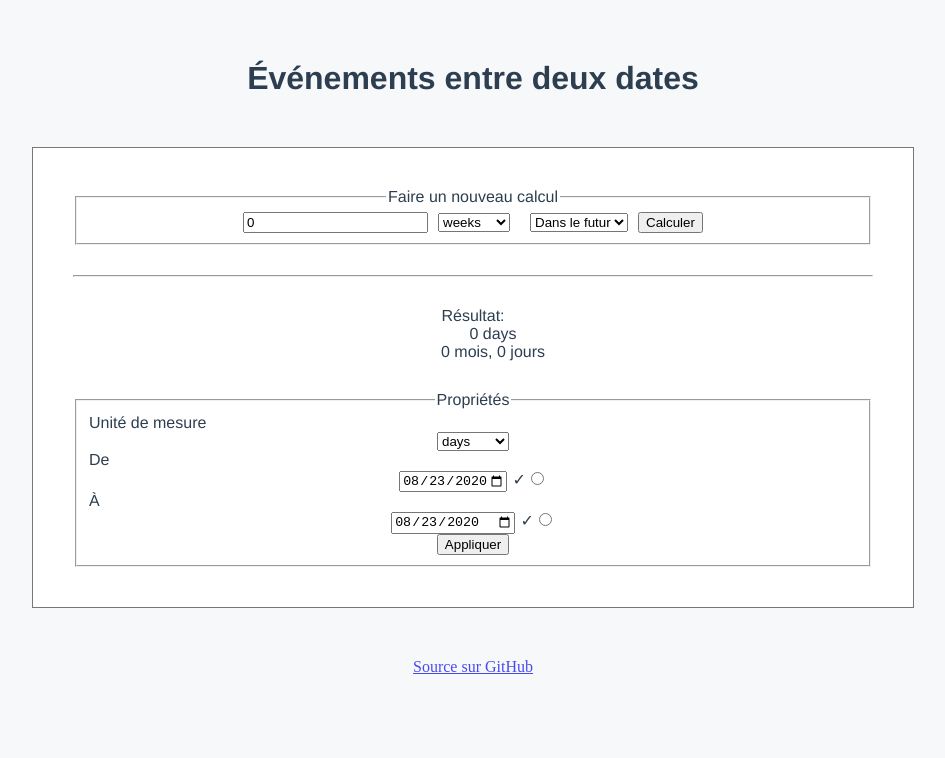
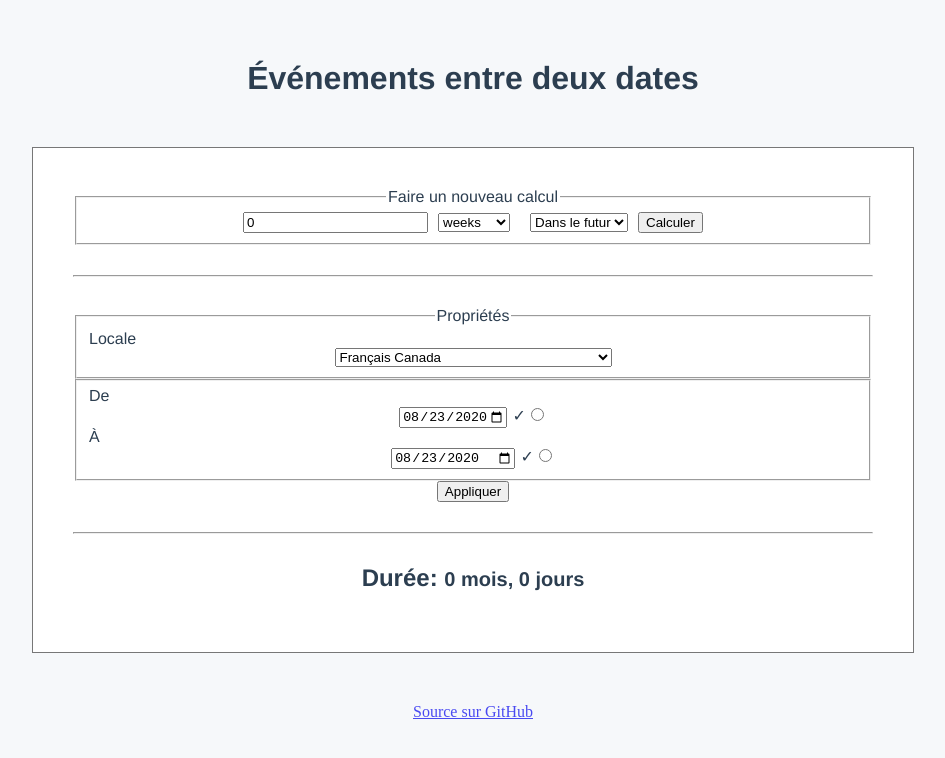
Before and after one commit to renoirb/evenements-entre-deux-dates, a Vue app: page / in a window 1280 px wide. Shown: the top 758 px of the page, without its empty margins (167-1112 px from the left). Built offline with nearby package versions, Linux system fonts and the light colour scheme.

Commit message:
Make upcoming events in preferred locale, and only in the future

```diff
--- a/src/App.vue
+++ b/src/App.vue
@@ -7,24 +7,57 @@
         class="block"
       />
       <hr class="block" />
-      <dl class="block">
-        <dt>Résultat:</dt>
-        <dd>
-          {{ duration }}
-          <span>{{ distanceDates.unit.value }}</span>
-        </dd>
-        <dd>{{ textualDuration }}</dd>
-      </dl>
       <DateRange :distance-dates="distanceDates" class="block" />
-      <div class="block" v-if="nextEvents.length > 1">
-        <h2>{{ nextEvents[0].toLocaleString({ weekday: 'long' }) }}s</h2>
-        <ul class="no-bullets">
-          <li v-for="(date, index) of nextEvents" :key="index">
-            <a :href="formatCalendar(dateRangeValues, date)" target="_blank">{{
-              date.toISODate()
-            }}</a>
-          </li>
-        </ul>
+      <hr class="block" />
+      <div class="block">
+        <h2>
+          <span>Durée:&nbsp;</span>
+          <small>{{ textualDuration }}</small>
+        </h2>
+        <div
+          class="events"
+          v-if="nextEvents.length > 1"
+        >
+          <h3>
+            <span>Dates des prochains&nbsp;</span>
+            <em>
+              {{
+                nextEvents[0].toLocaleString({
+                  weekday: 'long',
+                  locale: dateRangeValues.locale,
+                })
+              }}s
+            </em>
+          </h3>
+          <ul class="no-bullets">
+            <li
+              v-for="(date, index) of nextEvents"
+              :key="index + '--' + dateRangeValues.locale"
+            >
+              <!-- Code smellllllls FIXME, please! -->
+              <a
+                :href="formatCalendar(dateRangeValues, date)"
+                :data-date-locale="
+                  date.toISODate() +
+                  '--' +
+                  dateRangeValues.locale
+                "
+                target="_blank"
+              >
+                {{
+                  date.toRelativeCalendar({
+                    locale: dateRangeValues.locale,
+                  }) +
+                  ', ' +
+                  date.toLocaleString({
+                    dateStyle: 'medium',
+                    locale: dateRangeValues.locale,
+                  })
+                }}
+              </a>
+            </li>
+          </ul>
+        </div>
       </div>
     </section>
   </div>
@@ -69,6 +102,7 @@ export default defineComponent({
     dateRangeValues(): IDateRange {
       return {
         direction: this.distanceDates.direction.value,
+        locale: this.distanceDates.locale.value,
         max: this.distanceDates.max.value,
         min: this.distanceDates.min.value,
         today: this.distanceDates.today.value,
@@ -77,19 +111,20 @@ export default defineComponent({
     nextEvents() {
       const unit = 'weeks'
       const count = 1
-      const events = createDateTimeCollection(
-        this.distanceDates.min.value,
-        this.distanceDates.max.value,
+      const events = createDateTimeCollection({
         count,
+        locale: this.distanceDates.locale.value,
+        max: this.distanceDates.max.value,
+        min: this.distanceDates.min.value,
         unit,
-      )
+      })
       return [...events]
     },
     textualDuration(): string {
       const interval = toDateTimeInterval(this.dateRangeValues)
       const duration = interval.toDuration(['months', 'days']).toObject()
       return `${duration.months} mois, ${duration.days} jours`
-    }
+    },
   },
   methods: {
     formatCalendar(dateRange: IDateRange, date: DateTime): string {
@@ -99,17 +134,18 @@ export default defineComponent({
       const inTheFuture = isFuture(direction)
       const today = inTheFuture ? 'min' : 'max'
       const field = inTheFuture ? 'max' : 'min'
-      const date = createDateTime(count, unit, direction)
+      const { locale } = this.dateRangeValues
+      const date = createDateTime(count, unit, direction, locale)
       const changeset = {
+        [field]: date.toISODate(),
         count,
+        direction,
+        locale,
+        today,
         unit,
-        direction,
-        today,
-        [field]: date.toISODate(),
       }
       this.changeDateRange(changeset)
       const events = [...this.nextEvents]
-      console.log('onRelativeDateRangeFormSubmit', events)
     },
   },
 })
--- a/src/components/DateRange.vue
+++ b/src/components/DateRange.vue
@@ -2,6 +2,7 @@
   <form method="GET">
     <fieldset>
       <legend>Propriétés</legend>
+      <!--
       <label
         for="unit"
       >
@@ -10,8 +11,31 @@
       <SelectDateRangeUnit
         :value="distanceDates.unit.value"
         name="unit"
+        id="unit"
         @change="onChangeSelectDateRangeUnit"
       />
+      -->
+      <label
+        for="locale"
+      >
+        Locale
+      </label>
+      <select
+        v-model="distanceDates.locale.value"
+        name="locale"
+        id="locale"
+      >
+        <option
+          v-for="([item, label], index) of localesUnits"
+          :key="index"
+          :value="item"
+          :selected="item === distanceDates.locale.value"
+        >
+          {{ label }}
+        </option>
+      </select>
+    </fieldset>
+    <fieldset>
       <label
         for="min"
       >
@@ -54,9 +78,8 @@
         @click="distanceDatesTodayClick"
         title="Ajuster avec la date d’aujourd’hui"
       />
-      <br/>
-      <button type="submit">Appliquer</button>
     </fieldset>
+    <button type="submit">Appliquer</button>
   </form>
 </template>
 
@@ -64,10 +87,11 @@
 import { defineComponent } from 'vue'
 import SelectDateRangeUnit from './SelectDateRangeUnit.vue'
 import {
+  DurationUnit,
+  durationUnits,
   IDateRangeComponentProps,
   IDateRangeData,
-  durationUnits,
-  DurationUnit,
+  localesUnits,
 } from '../use-distance-dates.ts'
 
 export default defineComponent<IDateRangeComponentProps, IDateRangeData, {}>({
@@ -83,6 +107,7 @@ export default defineComponent<IDateRangeComponentProps, IDateRangeData, {}>({
   data() {
     return {
       durationUnits,
+      localesUnits,
     }
   },
   methods: {
--- a/src/use-distance-dates.ts
+++ b/src/use-distance-dates.ts
@@ -10,6 +10,19 @@ import {
   readonly,
 } from 'vue'
 import { DateTime, Interval, DurationUnit } from 'luxon'
+
+export const localesUnits: [string, string][] = [
+  ['fr-CA', 'Français Canada'],
+  ['en-CA', 'English Canada'],
+  ['en-CA-u-ca-buddhist', 'English Canada with Budhist calendar'],
+  ['pt-BR', 'Português'],
+  ['ja-JP', '日本語 (Japanese)'],
+  [
+    'ja-Jpan-JP-u-ca-japanese-hc-h12',
+    '日本語 (Japanese with Japanese calendar)',
+  ],
+  ['hi-IN', 'हिन्दी (Hindi)'],
+]
 
 export const durationUnits: ReadonlyArray<DurationUnit> = [
   'years',
@@ -63,9 +76,7 @@ export const isFuture = (direction: DateRangeDirection): boolean => {
   return direction === DateRangeDirection.Future
 }
 
-export const toDateTimeInterval = (
-  dateRange: IDateRange,
-): Interval => {
+export const toDateTimeInterval = (dateRange: IDateRange): Interval => {
   const minDate = DateTime.fromISO(dateRange.min)
   const maxDate = DateTime.fromISO(dateRange.max)
   const interval = Interval.fromDateTimes(minDate, maxDate)
@@ -87,18 +98,19 @@ export const formatCalendarLink = (
 ): string => {
   const FORMAT = 'yyyyMMdd'
   const urlObj = new URL('https://calendar.google.com/calendar/r/eventedit')
+  const { locale = 'en-CA' } = dateRange
   urlObj.searchParams.append('ctz', 'America/New_York')
   urlObj.searchParams.append('text', 'Rendez-vous avec')
-  const minDate = DateTime.fromISO(dateRange.min)
+  const minDate = DateTime.fromISO(dateRange.min, { locale })
   const min = minDate.toFormat('DDD')
-  const max = DateTime.fromISO(dateRange.max).toFormat('DDD')
+  const max = DateTime.fromISO(dateRange.max, { locale }).toFormat('DDD')
   const interval = Interval.fromDateTimes(minDate, date)
   const when = interval.toDuration(['months', 'days']).toObject()
   const details = `
 ----
 Début de période: ${min}
 Fin de période: ${max}
-Moment du rendez-vous: ${when.months} mois, ${when.days} jours
+Moment du rendez-vous: ${when.months} mois, ${Math.ceil(when.days)} jours
   `
   urlObj.searchParams.append('details', details)
   const dates = [
@@ -112,13 +124,10 @@ Moment du rendez-vous: ${when.months} mois, ${when.days} jours
 
 export interface IDateRange {
   direction: IDateRangeDirection
+  locale?: string
   max: string
   min: string
   today: 'max' | 'min' | false
-}
-
-export interface IPreferences {
-  locale: string
 }
 
 export interface IDistance {
@@ -129,7 +138,7 @@ export interface IComputed {
   duration: Ref<number>
 }
 
-export type IDistanceDatesModel = IDateRange & IDistance & IPreferences
+export type IDistanceDatesModel = IDateRange & IDistance
 
 export const distanceDatesModelFields = new Set([
   'direction',
@@ -180,37 +189,40 @@ export const createDateTime = (
   count: number,
   unit: DurationUnit,
   direction: DateRangeDirection,
+  locale: string = 'en-CA',
 ): DateTime => {
   const inTheFuture = isFuture(direction)
+  let d: DateTime
   if (inTheFuture) {
-    return DateTime.local().plus({ [unit]: count })
+    d = DateTime.local().plus({ [unit]: count })
   } else {
-    return DateTime.local().minus({ [unit]: count })
+    d = DateTime.local().minus({ [unit]: count })
   }
+  d.setLocale(locale)
+  return d
+}
+
+export interface ICreateDateTimeCollectionOptions
+  extends Pick<IDistanceDatesModel, 'locale' | 'min' | 'max' | 'unit'> {
+  count: number
 }
 
 export const createDateTimeCollection = function* dateTimeCollection(
-  min: string,
-  max: string,
-  count: number,
-  unit: DurationUnit,
+  opts: ICreateDateTimeCollectionOptions,
 ): Generator<DateTime> {
-  const minDate = DateTime.fromISO(min)
-  const maxDate = DateTime.fromISO(max)
+  const { min, max, count, unit, locale = 'en-CA' } = opts
+  const today = DateTime.local()
+  today.setLocale(locale)
+  let minDate = DateTime.fromISO(min, { locale })
+  if (minDate < today) {
+    minDate = today
+  }
+  const maxDate = DateTime.fromISO(max, { locale })
   let cur = minDate
   do {
-    /*
-    console.log('dateTimeCollection', {
-      'cur < maxDate': cur < maxDate,
-      cur: cur.toISODate(),
-      minDate: minDate.toISODate(),
-      min,
-      maxDate: maxDate.toISODate(),
-      max,
-    })
-    */
     yield cur
     cur = cur.plus({ [unit]: count })
+    cur.setLocale(locale)
   } while (cur < maxDate)
 }
 
@@ -262,6 +274,10 @@ export default (
     changeset: Partial<IDistanceDatesModel> = {},
   ): void => {
     const before = { ...unref(distanceDates) }
+    logger.debug(`use-distance-dates 1/2: changeDateRange`, {
+      before,
+      changeset,
+    })
     for (const [key, value] of Object.entries(changeset)) {
       if (distanceDatesModelFields.has(key)) {
         if (
@@ -281,7 +297,7 @@ export default (
     if ('today' in changeset && typeof changeset.today === 'string') {
       distanceDates[changeset.today] = today
     }
-    logger.debug(`use-distance-dates: changeDateRange`, {
+    logger.debug(`use-distance-dates 2/2: changeDateRange`, {
       before,
       after: { ...unref(distanceDates) },
     })
@@ -299,17 +315,26 @@ export default (
         changeset[key] = value
       }
     }
+    logger.debug(`use-distance-dates: onMounted`, {
+      changeset,
+    })
     changeDateRange(changeset)
   })
 
   watchEffect(() => {
     const unit = distanceDates.unit
-    const max = DateTime.fromISO(distanceDates.max)
-    const min = DateTime.fromISO(distanceDates.min)
+    const locale = distanceDates.locale
+    const max = DateTime.fromISO(distanceDates.max, {
+      locale,
+    })
+    const min = DateTime.fromISO(distanceDates.min, {
+      locale,
+    })
     const interval = Interval.fromDateTimes(min, max)
     const computedDuration = Math.ceil(interval.length(unit))
     duration.value = computedDuration
     logger.debug(`use-distance-dates: watchEffect`, {
+      locale,
       duration: unref(duration),
       max: unref(distanceDates.max),
       min: unref(distanceDates.min),
```
